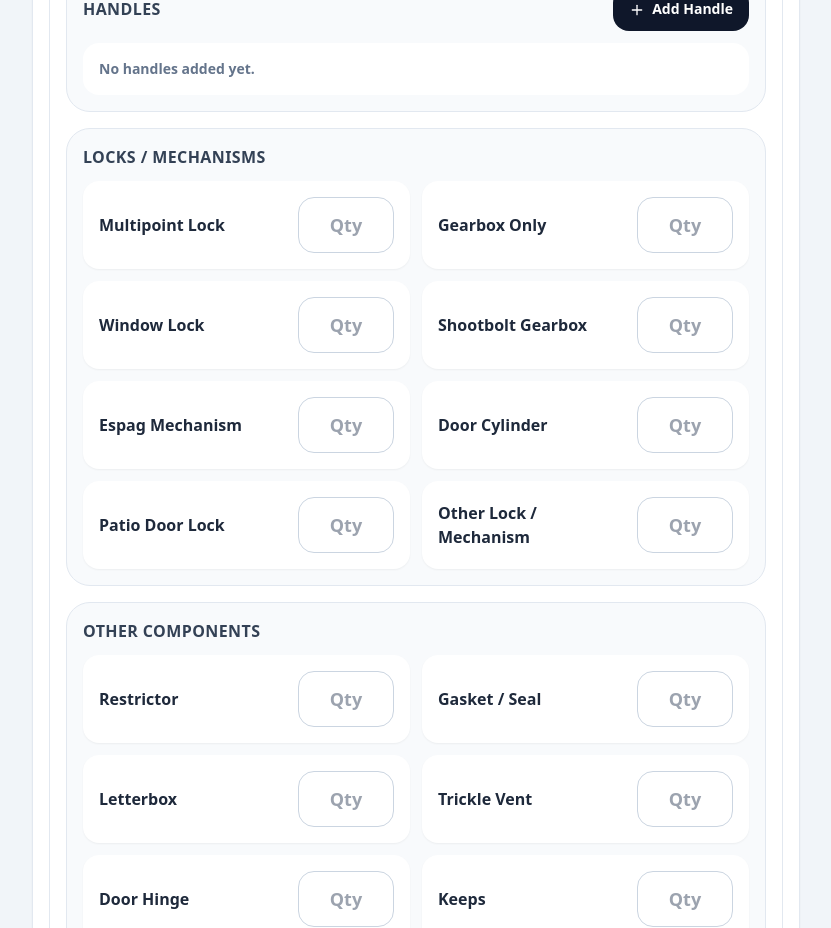
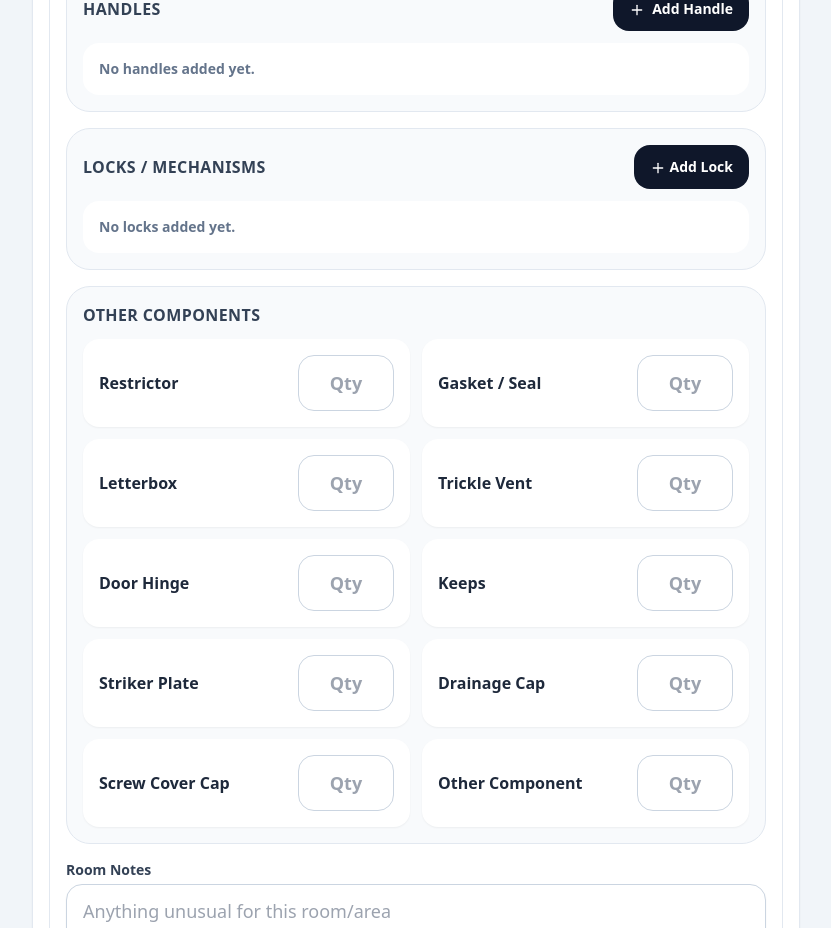
Before and after one commit to benjigtw2012/GTW-Service, a Next.js app: page / in a window 1280 px wide. Shown: the part 2460-3388 px from the top of the page, without its empty margins (224-1055 px from the left). Built offline with nearby package versions, Linux system fonts and the light colour scheme.

Commit message:
Update page.js

```diff
--- a/app/page.js
+++ b/app/page.js
@@ -39,7 +39,8 @@ const handleColourOptions = {
   "Other Handle": ["White", "Black", "Chrome", "Gold", "Other"],
 };
 
-const lockItems = [
+const lockTypeOptions = [
+  "",
   "Multipoint Lock",
   "Gearbox Only",
   "Window Lock",
@@ -49,6 +50,17 @@ const lockItems = [
   "Patio Door Lock",
   "Other Lock / Mechanism",
 ];
+
+const lockDetailOptions = {
+  "Multipoint Lock": ["GU", "Yale", "Mila", "Fullex", "Other"],
+  "Gearbox Only": ["35mm", "45mm", "55mm", "Other"],
+  "Window Lock": ["Inline", "Offset", "Cockspur", "Other"],
+  "Shootbolt Gearbox": ["Mila", "Saracen", "Other"],
+  "Espag Mechanism": ["200mm", "400mm", "600mm", "Other"],
+  "Door Cylinder": ["Euro", "Thumbturn", "Anti Snap", "Other"],
+  "Patio Door Lock": ["Hook", "Slider", "Other"],
+  "Other Lock / Mechanism": ["Other"],
+};
 
 const otherItems = [
   "Restrictor",
@@ -114,7 +126,7 @@ function emptyRoom() {
     name: "",
     hinges: [],
     handles: [],
-    locks: qtyMap(lockItems),
+    locks: [],
     other: qtyMap(otherItems),
     notes: "",
   };
@@ -385,6 +397,77 @@ function HandlesSection({ room, addHandle, updateHandle, removeHandle }) {
             </div>
             <button onClick={() => removeHandle(room.id, handle.id)} className="mt-3 rounded-2xl border border-slate-200 px-4 py-3 text-sm font-bold text-red-600 no-print">
               <Trash2 className="mr-1 inline h-4 w-4" /> Remove Handle
+            </button>
+          </div>
+        ))}
+      </div>
+    </div>
+  );
+}
+
+function LocksSection({ room, addLock, updateLock, removeLock }) {
+  const locks = Array.isArray(room.locks) ? room.locks : [];
+
+  return (
+    <div className="rounded-3xl border border-slate-200 bg-slate-50 p-4">
+      <div className="mb-3 flex items-center justify-between gap-3">
+        <h4 className="text-base font-black uppercase tracking-wide text-slate-700">
+          Locks / Mechanisms
+        </h4>
+
+        <button
+          onClick={() => addLock(room.id)}
+          className="rounded-2xl bg-slate-900 px-4 py-3 text-sm font-bold text-white no-print"
+        >
+          <Plus className="mr-1 inline h-4 w-4" />
+          Add Lock
+        </button>
+      </div>
+
+      {locks.length === 0 && (
+        <p className="rounded-2xl bg-white p-4 text-sm font-bold text-slate-500">
+          No locks added yet.
+        </p>
+      )}
+
+      <div className="space-y-3">
+        {locks.map((lock) => (
+          <div key={lock.id} className="rounded-2xl bg-white p-4 shadow-sm">
+            <div className="grid grid-cols-1 gap-3 sm:grid-cols-3">
+
+              <SelectField
+                label="Lock Type"
+                value={lock.type}
+                onChange={(v) => updateLock(room.id, lock.id, "type", v)}
+                options={lockTypeOptions}
+              />
+
+              {lock.type && (
+                <SelectField
+                  label="Detail"
+                  value={lock.detail}
+                  onChange={(v) => updateLock(room.id, lock.id, "detail", v)}
+                  options={["", ...(lockDetailOptions[lock.type] || [])]}
+                />
+              )}
+
+              {lock.detail && (
+                <Field
+                  label="Quantity"
+                  value={lock.quantity}
+                  onChange={(v) => updateLock(room.id, lock.id, "quantity", v)}
+                  inputMode="numeric"
+                  placeholder="Qty"
+                />
+              )}
+            </div>
+
+            <button
+              onClick={() => removeLock(room.id, lock.id)}
+              className="mt-3 rounded-2xl border border-slate-200 px-4 py-3 text-sm font-bold text-red-600 no-print"
+            >
+              <Trash2 className="mr-1 inline h-4 w-4" />
+              Remove Lock
             </button>
           </div>
         ))}
@@ -672,6 +755,65 @@ export default function MobileWindowDoorSurveyApp() {
       ),
     }));
   };
+const addLock = (roomId) => {
+  setSurvey((prev) => ({
+    ...prev,
+    rooms: prev.rooms.map((room) =>
+      room.id === roomId
+        ? {
+            ...room,
+            locks: [
+              ...(Array.isArray(room.locks) ? room.locks : []),
+              { id: makeId(), type: "", detail: "", quantity: "" },
+            ],
+          }
+        : room
+    ),
+  }));
+};
+
+const updateLock = (roomId, lockId, key, value) => {
+  setSurvey((prev) => ({
+    ...prev,
+    rooms: prev.rooms.map((room) =>
+      room.id === roomId
+        ? {
+            ...room,
+            locks: (Array.isArray(room.locks) ? room.locks : []).map((lock) => {
+              if (lock.id !== lockId) return lock;
+
+              const updated = { ...lock, [key]: value };
+
+              if (key === "type") {
+                updated.detail = "";
+                updated.quantity = "";
+              }
+
+              if (key === "detail") {
+                updated.quantity = "";
+              }
+
+              return updated;
+            }),
+          }
+        : room
+    ),
+  }));
+};
+
+const removeLock = (roomId, lockId) => {
+  setSurvey((prev) => ({
+    ...prev,
+    rooms: prev.rooms.map((room) =>
+      room.id === roomId
+        ? {
+            ...room,
+            locks: (Array.isArray(room.locks) ? room.locks : []).filter((lock) => lock.id !== lockId),
+          }
+        : room
+    ),
+  }));
+};
 
   const updateRoomNotes = (id, value) => {
     setSurvey((prev) => ({ ...prev, rooms: prev.rooms.map((r) => (r.id === id ? { ...r, notes: value } : r)) }));
@@ -827,7 +969,14 @@ export default function MobileWindowDoorSurveyApp() {
 
                 <HingesSection room={activeRoom} addHinge={addHinge} updateHinge={updateHinge} removeHinge={removeHinge} />
                 <HandlesSection room={activeRoom} addHandle={addHandle} updateHandle={updateHandle} removeHandle={removeHandle} />
-                <QtyGrid title="Locks / Mechanisms" items={lockItems} values={activeRoom.locks} onChange={(item, v) => updateRoomQty(activeRoom.id, "locks", item, v)} />
+
+                <LocksSection
+  room={activeRoom}
+  addLock={addLock}
+  updateLock={updateLock}
+  removeLock={removeLock}
+/>
+
                 <QtyGrid title="Other Components" items={otherItems} values={activeRoom.other} onChange={(item, v) => updateRoomQty(activeRoom.id, "other", item, v)} />
                 <TextArea label="Room Notes" value={activeRoom.notes} onChange={(v) => updateRoomNotes(activeRoom.id, v)} placeholder="Anything unusual for this room/area" />
               </div>
```
